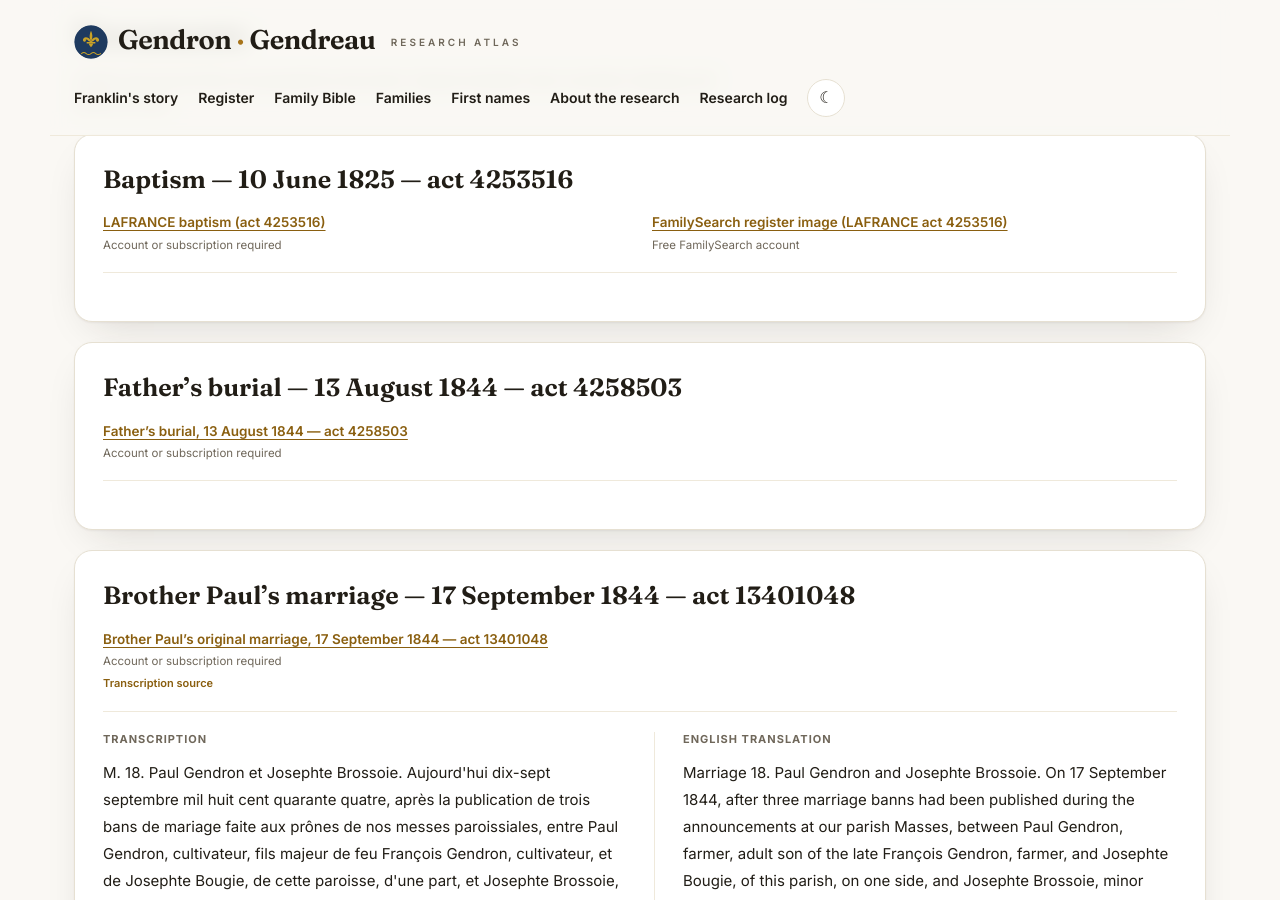
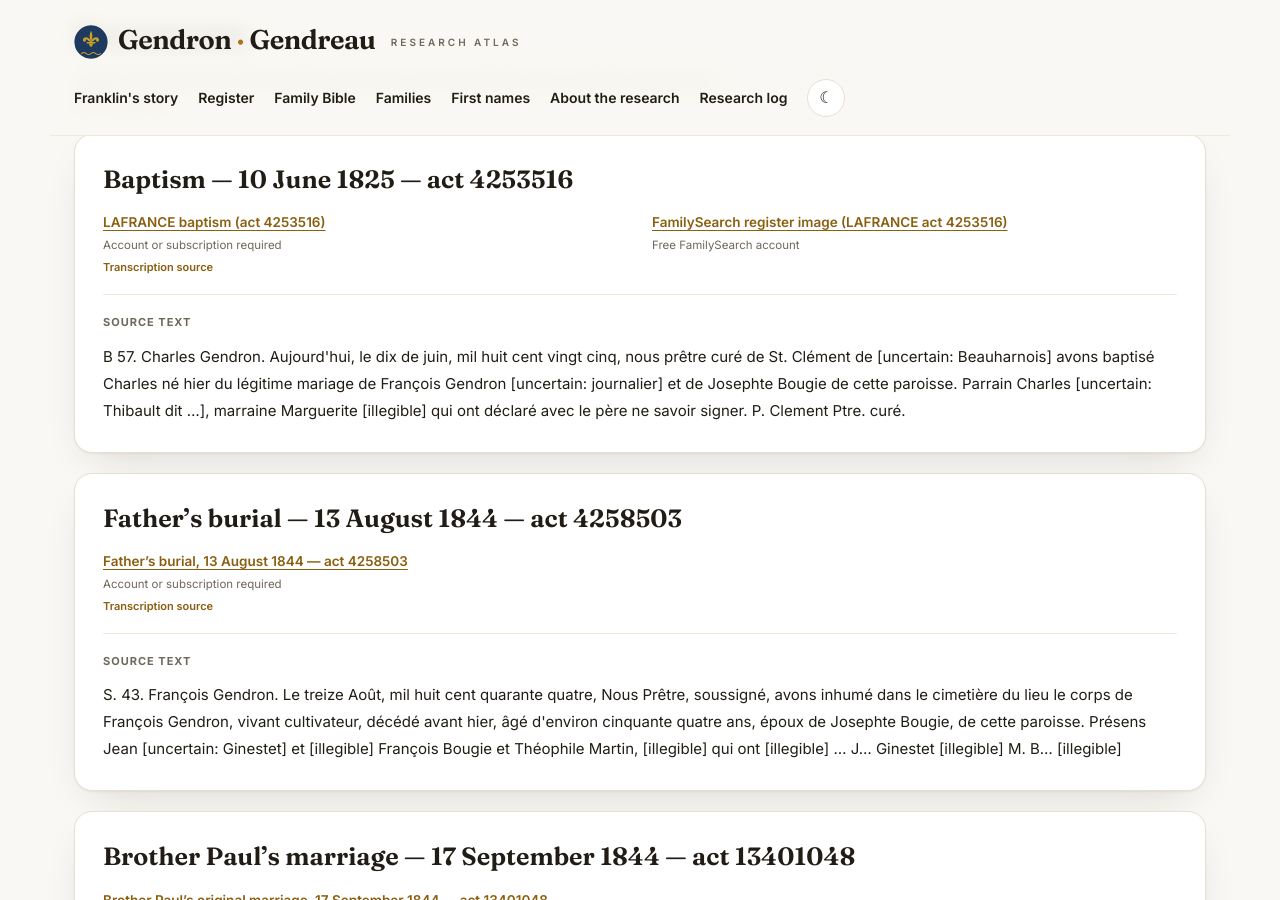
Before and after one commit to vetharmon/gendron-research, a Jekyll site: the page built from _candidates/c164.md, in a window 1280 px wide and 900 px high, scrolled down 1340 px. Built offline with Jekyll 4.4.1, drawn with Linux system fonts in a browser that asks for light colours; some of the changed text lies outside the part shown.

Commit message:
Document audit wave 64 — C164: sources verified and transcribed

```diff
--- a/_candidates/c164.md
+++ b/_candidates/c164.md
@@ -44,7 +44,8 @@ sources:
 - label: LAFRANCE baptism (act 4253516)
   url: https://www.genealogiequebec.com/Membership/LAFRANCE/acte/4253516
   access: Account or subscription required
-  provenance: The act number is explicitly recorded in the consolidated candidate register.
+  provenance: The act number is explicitly recorded in the consolidated candidate register. Re-read and verified 28 November 2026 — the image is d1p_01700194.jpg; the act is numbered B.57 in this copy and the mother is Josephte Bougie, as the index gives her; the godparents' surnames are not confidently legible in this copy.
+  transcription: "B 57. Charles Gendron. Aujourd'hui, le dix de juin, mil huit cent vingt cinq, nous prêtre curé de St. Clément de [uncertain: Beauharnois] avons baptisé Charles né hier du légitime mariage de François Gendron [uncertain: journalier] et de Josephte Bougie de cette paroisse. Parrain Charles [uncertain: Thibault dit …], marraine Marguerite [illegible] qui ont déclaré avec le père ne savoir signer. P. Clement Ptre. curé."
   document_id: act-4253516
   document_primary: true
   document_title: Baptism — 10 June 1825 — act 4253516
@@ -52,13 +53,15 @@ sources:
 - label: FamilySearch register image (LAFRANCE act 4253516)
   url: https://www.familysearch.org/ark:/61903/3:1:3QS7-L993-WNGF
   access: Free FamilySearch account
-  provenance: Quebec, Catholic Parish Registers, 1621-1979 — image 371, DGS 5469007. Matched to the LAFRANCE act on name, date and parents (12 Nov 2026).
+  provenance: Quebec, Catholic Parish Registers, 1621-1979 — image 371, DGS 5469007. Matched to the LAFRANCE act on name, date and parents (12 Nov 2026). Re-read and verified 28 November 2026 — the act is numbered B.58 in this copy (B.57 in the civil copy), spells the surname Gendreau, and names the mother Josephte Bourgeois against Bougie in the civil copy and the index; it states no birth date, where the civil copy says the child was born the day before.
+  transcription: "B.58. Charles Gendreau. Le jour d'hui, le dix de juin, mil huit cent vingt cinq, nous prêtre curé de St. Clément de Beauharnois avons baptisé Charles fils du légitime mariage de François Gendreau journalier et de Josephte Bourgeois de cette paroisse. Parrain Charles Lefebvre dit Charette, marraine Marguerite Lefebvre qui ont déclaré ne pas savoir signer. P. Clément Ptre. curé."
   document_id: act-4253516
   document_primary: false
 - label: Father’s burial, 13 August 1844 — act 4258503
   url: https://www.genealogiequebec.com/Membership/LAFRANCE/img/acte/4258503
   access: Account or subscription required
-  provenance: Beauharnois (St-Clément), 1844, folio 22, S43; d1p_01700885.jpg. Original inspected 15 November 2026. François Gendron, 54, husband of Josephte Bougie, died 11 August.
+  provenance: Beauharnois (St-Clément), 1844, folio 22, S43; d1p_01700885.jpg. Original inspected 15 November 2026. François Gendron, 54, husband of Josephte Bougie, died 11 August. Re-read and verified 28 November 2026 — the act confirms the burial date, the death two days earlier, the age of about fifty-four and Josephte Bougie as the wife; the witnesses and signatures at the end are partly illegible in the image.
+  transcription: "S. 43. François Gendron. Le treize Août, mil huit cent quarante quatre, Nous Prêtre, soussigné, avons inhumé dans le cimetière du lieu le corps de François Gendron, vivant cultivateur, décédé avant hier, âgé d'environ cinquante quatre ans, époux de Josephte Bougie, de cette paroisse. Présens Jean [uncertain: Ginestet] et [illegible] François Bougie et Théophile Martin, [illegible] qui ont [illegible] … J… Ginestet [illegible] M. B… [illegible]"
   document_id: act-4258503
   document_primary: true
   document_title: Father’s burial — 13 August 1844 — act 4258503
@@ -67,7 +70,7 @@ sources:
   url: https://www.genealogiequebec.com/Membership/LAFRANCE/acte/13401048
   access: Account or subscription required
   provenance: Beauharnois (St-Clément), M18, 17 September 1844; saved civil-register images d1p_01700889.jpg and d1p_01700890.jpg directly read on 23 November 2026. Paul is the adult son of deceased François Gendron and Josephte
-    Bougie. Jean Gendron is named as his brother; Charles is not named.
+    Bougie. Jean Gendron is named as his brother; Charles is not named. Audit re-read 28 November 2026 — the continuation on d1p_01700890.jpg was verified against this transcription and agrees, with two small differences of reading — Luc Mallette's relationship read as beau-père where the transcription reads beau-frère, and a signature read as Isabelle Dumouchelle; the act's opening lines were not located on d1p_01700889.jpg in the viewer, where M.17 ends and M.19 begins, so the opening rests on the 23 November 2026 read of the saved images. The LAFRANCE index spells the families BROSSOIT and MARLEAU.
   document_id: act-13401048
   document_primary: true
   document_title: Brother Paul’s marriage — 17 September 1844 — act 13401048
@@ -90,7 +93,8 @@ sources:
 - label: Possible godfather record — Joseph Emery’s baptism, 15 December 1861
   url: https://www.genealogiequebec.com/Membership/LAFRANCE/img/acte/6103932
   access: Account or subscription required
-  provenance: Original inspected 15 November 2026, Beauharnois, B191, folio 50, d1p_01710407.jpg. Charles Gendron named as godfather and signs; no stated relationship or parents. See C070 for the father’s François/Firmin discrepancy.
+  provenance: Original inspected 15 November 2026, Beauharnois, B191, folio 50, d1p_01710407.jpg. Charles Gendron named as godfather and signs; no stated relationship or parents. See C070 for the father’s François/Firmin discrepancy. Re-read and verified 28 November 2026 — Charles Gendron signs as godfather, as stated. The parents' names were settled by a letter-by-letter verification re-read — François Gendron and Françoise Hebert; a first audit read's 'Robert' for the mother was withdrawn, and this act does not write the father as Firmin.
+  transcription: "B. 191. Jos. Emery Gendron. Le quinze Decembre mil huit cent soixante un, Nous Prêtre Vicaire soussigné avons baptisé Joseph Emery né hier du légitime mariage de François Gendron, journalier de cette paroisse et de Françoise Hebert. Parrain Charles Gendron soussigné. Marraine Marcelline Allard qui n'a su signer. Charles Gendron J. Perreault Ptre."
   document_id: act-6103932
   document_primary: true
   document_title: Joseph Emery Gendron’s baptism — 15 December 1861 — act 6103932
@@ -99,7 +103,7 @@ sources:
   url: https://www.genealogiequebec.com/Membership/LAFRANCE/img/acte/6104366
   access: Account or subscription required
   provenance: Original burial of brother Paul Gendron, 6 September 1854, Beauharnois, S129, act 6104366, d1p_01710023.jpg, inspected 15 November 2026. Charles is not named among the witnesses. No additional identification
-    of C164. Reinspected on 23 November 2026; full paired text added.
+    of C164. Reinspected on 23 November 2026; full paired text added. Audit re-read 28 November 2026 — this transcription was corroborated against the original; the re-read takes the first witness plainly as Joseph Provost and could not read the priest's signature.
   document_id: act-6104366
   document_primary: true
   document_title: Brother Paul’s burial, 6 September 1854
@@ -118,7 +122,8 @@ sources:
   access: Account or subscription required
   provenance: Original burial of Josephte Bougie, Beauharnois (St-Clément), 30 July 1867, S62, folio 28 verso, d1p_01710707.jpg, inspected 15 November 2026. The act names her as the wife of François Gendron, journalier, and
     says she died the day before yesterday (28 July). Witnesses François Gendron and François Primeau did not sign. Neither witness is assigned a relationship; Charles is not named. Mother’s death date is now verified; no
-    additional identification of C164.
+    additional identification of C164. Re-read and verified 28 November 2026 — S.62 is on this spread (left page, below B.98), with B.99 to B.102 and S.63 also on the image; the act names the second witness Pierre Primeau, where the search log above says François Primeau.
+  transcription: "S. 62. Josepht Bougie. Le trente Juillet, mil huit cent soixante sept, nous vicaire soussigné avons inhumé dans le cimetière de cette paroisse le corps de Josette Bougie épouse de François Gendron journalier, décédée l'avant-veille, âgée de quatre vingt trois ans. Présents François Gendron et Pierre Primeau qui n'ont pu signer. J. B. Beauchamp Ptre."
   document_id: source-007
   document_primary: true
   document_title: Josephte Bougie’s burial, 30 July 1867
```
